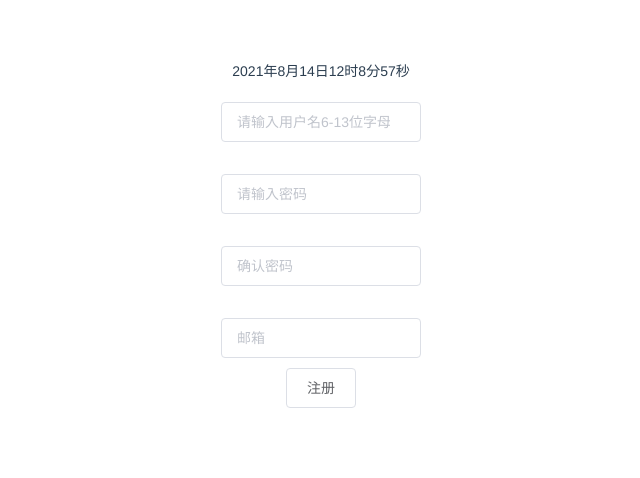
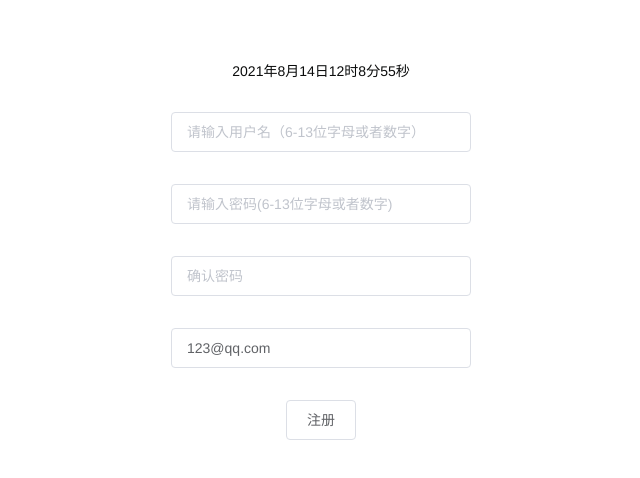
Before and after one commit to 616164124/pokweb_vue, a Vue app in the folder pok_web_vue/: page /#/register in a window 1280 px wide. Shown: the top 478 px of the page, without its empty margins (319-959 px from the left). Built offline with nearby package versions, Linux system fonts and the light colour scheme.

Commit message:
2021年10月15日18:34:31

```diff
--- a/pok_web_vue/src/App.vue
+++ b/pok_web_vue/src/App.vue
@@ -8,6 +8,7 @@
 </template>
 
 <script>
+import URLData from "../src/plugin/UrlData"
 export default {
   name: "App",
   data() {
@@ -15,8 +16,11 @@ export default {
       date: "",
     };
   },
-  methods: {},
+  methods: {
+
+  },
   created() {
+
     var _this = this; //声明一个变量指向Vue实例this，保证作用域一致
     this.timer = setInterval(function () {
       _this.date = this.date =
@@ -39,6 +43,9 @@ export default {
       clearInterval(this.timer); // 在Vue实例销毁前，清除我们的定时器
     }
   },
+
+
+
 };
 </script>
 
@@ -48,11 +55,10 @@ export default {
   -webkit-font-smoothing: antialiased;
   -moz-osx-font-smoothing: grayscale;
   text-align: center;
-  color: #2c3e50;
+  color: #0b0c0c;
   margin-top: 60px;
 }
 #date {
-  margin: 0%;
-  margin-bottom: 10px;
+  margin-bottom: 20px;
 }
 </style>
--- a/pok_web_vue/src/components/webpage/Home.vue
+++ b/pok_web_vue/src/components/webpage/Home.vue
@@ -9,7 +9,7 @@
     <br/>
     <el-row >
       <el-col :span="6" v-for="(item,key) in data">
-        <div class="grid-content bg-purple">
+        <div class="grid-content bg-purple" >
           <span @click="menu(item.menu_url)">{{ item.menu_name }}</span>
         </div>
       </el-col>
--- a/pok_web_vue/src/components/webpage/Login.vue
+++ b/pok_web_vue/src/components/webpage/Login.vue
@@ -1,18 +1,18 @@
 <template>
   <div class="vue-login">
-    <div style="margin: auto">
+    <div style="">
       <el-radio v-model="radio" label="lsyh">临时用户</el-radio>
       <el-radio v-model="radio" label="xs">学生</el-radio>
       <el-radio v-model="radio" label="gzry">工作人员</el-radio>
       <el-radio v-model="radio" label="admin">admin</el-radio>
     </div>
-    <div class="vue-login1" style="margin: 10px 60% 10% 42%; text-align: center; width: 200px">
+    <div class="vue-login1" style="text-align: center; margin: auto;width: 200px">
       <el-input placeholder="请输入用户名" v-model="name" name="name" clearable></el-input>
       <el-input placeholder="请输入密码" v-model="password" type="password" show-password></el-input>
       <div style="float: left">
         <el-input placeholder="验证码" v-model="verify" name="verify" clearable style="width: 100px; float: left"></el-input>
-        <el-button @click="getVerify()"  style="width: 100px ;">获取验证码</el-button>
-        <span style="">jkh1</span>
+        <p/><el-button @click="getVerify()"  style="width: 100px ;">获取验证码</el-button>
+        &nbsp;&nbsp;<span style="width:60px;height:50px;background-color: burlywood;FONT-SIZE: xxx-large;">UJK1</span>
       </div>
       <br/>
       <br/>
@@ -66,10 +66,7 @@ export default {
     anniu: function () {
       console.log(this.date);
     },
-    register() {
-      console.log("Register");
-      this.$router.push("/register");
-    },
+
     test() {
       axios1("post", URLData.login, {
         h: 123,
@@ -92,10 +89,7 @@ export default {
 </script>
 
 <style>
-.vue-login {
-  margin-top: 10px;
-  margin-bottom: 10px;
-}
+
 
 .verify {
   width: 100px;
--- a/pok_web_vue/src/components/webpage/Register.vue
+++ b/pok_web_vue/src/components/webpage/Register.vue
@@ -1,14 +1,14 @@
 <template>
   <div class="register">
     <el-input
-      placeholder="请输入用户名6-13位字母或者数字"
+      placeholder="请输入用户名（6-13位字母或者数字）"
       v-model="name"
       name="name"
       clearable
     ></el-input
     ><br /><br />
     <el-input
-      placeholder="请输入密码"
+      placeholder="请输入密码(6-13位字母或者数字)"
       v-model="password1"
       name="password1"
       show-password
@@ -22,17 +22,21 @@
     ></el-input
     ><br /><br />
     <el-input
-      placeholder="邮箱"
+      placeholder="电子邮箱（例如：123@qq.com）"
       v-model="email"
       name="email"
       clearable
-    ></el-input>
+    ></el-input
+    ><br /><br />
 
-    <el-button v-on="register()">注册</el-button>
+    <el-button @click="open()">注册</el-button>
   </div>
 </template>
 
 <script>
+import axios from "../../plugin/axios";
+import URLData from "../../plugin/UrlData";
+
 export default {
   name: "Register.vue",
   data() {
@@ -40,20 +44,52 @@ export default {
       name: "",
       password1: "",
       password2: "",
-      email: "",
+      email: "123@qq.com",
+      yzm: "",//用户输入的验证码
     };
   },
-  methods:{
-    register(){
-      console.log("12344");
-    }
-  }
+  methods: {
+    //  验证验证码成功后，注册成功后  ， 跳转到登录页面
+    register() {
+      console.log(this.yzm);
+      axios("post", URLData.register, {
+        name: this.name,
+        password1: this.password1,
+        password2: this.password2,
+        email: this.email,
+        yzm: this.yzm,
+      }).then((res) => {
+        console.log(res);
+      });
+    },
+
+    //
+    open() {
+      //发送验证码邮件
+      axios("post", URLData.Verification, {
+        email: this.email,
+      }).then((res) => {
+        console.log("");
+
+        this.$prompt("请输入邮件中的6位验证码(3分钟内有效)", "提示", {
+          confirmButtonText: "确定",
+          cancelButtonText: "取消",
+        })
+          .then(({ value }) => {
+            this.yzm = value;
+          })
+          .then(() => {
+            this.register();
+          });
+      });
+    },
+  },
 };
 </script>
 
 <style scoped>
 .register {
-  width: 200px;
+  width: 300px;
   text-align: center;
   margin: auto;
 }
--- a/pok_web_vue/src/plugin/UrlData.js
+++ b/pok_web_vue/src/plugin/UrlData.js
@@ -1,14 +1,19 @@
 
 //例子 http://localhost:4000/pokweb/login ，URL保存着后半部分的内容
-const URLData={
-  baseurl:"http://localhost:4000",
-  mockurl:"",
+const URLData = {
+  localhost4000: "http://localhost:4000",
+  mockurl: "",
   //登录
   login: "/pokweb/login",
   //学生资料
-  studentInformation:"/pokweb/student/Information",
+  studentInformation: "/pokweb/student/Information",
   //获取菜单/pokweb/getMenu
-  getMenu:"/pokweb/getMenu",
+  getMenu: "/pokweb/getMenu",
+  //注册为临时用户
+  register: "/pokweb/register",
+  //电子邮件验证码
+  Verification: "/pokweb/emailcode"
+
 }
 
 export default URLData;
--- a/pok_web_vue/src/plugin/axios.js
+++ b/pok_web_vue/src/plugin/axios.js
@@ -49,23 +49,28 @@ instance.interceptors.response.use(
 export default function (method, url, data = null, config = null) {
   method = method.toLowerCase();
   console.log("axios..."+url);
+  console.log(data);
   var tokens
   var data
-  if (url == URLData.login) {
-    tokens = "login";
+  //在urls中的地址都是携带的tokens=login
+  var urls = [URLData.login,URLData.Verification,URLData.register]
+  if (url.indexOf(urls)){
+    tokens="login"
   }else{
     tokens = sessionStorage.getItem("token");
   }
+  //urls中的url不用登录
+  var urls = [URLData.login,URLData.register,URLData.Verification]
   //不是login页面时如果没有token值则直接跳到login页面
-  if (sessionStorage.getItem("token") == null && url !== URLData.login) {
+  if (sessionStorage.getItem("token") == null && !(url.indexOf(urls))) {
     console.log("kfs");
     alert("请先登录。。。。")
     window.location.href="http://localhost:8080/#/login";
     return;
   }
 
-  url = "http://116.62.152.14:4000" + url;
-  //  url= "http://localhost:4000"+ url;
+  // url = "http://116.62.152.14:4000" + url;
+   url= "http://localhost:4000"+ url;
   if (method == "post") {
     return axios.post(url, {
       data, token: tokens
```
